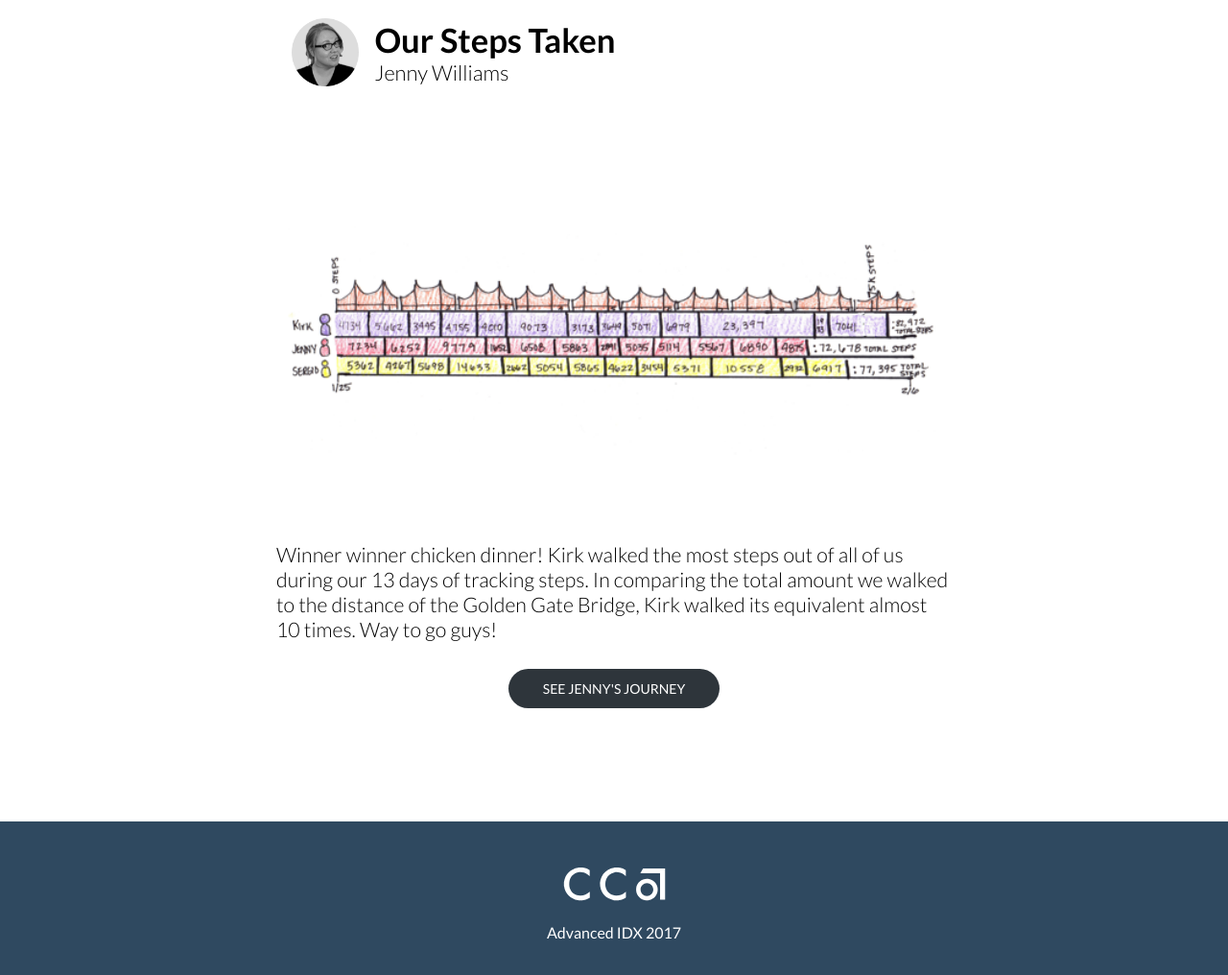
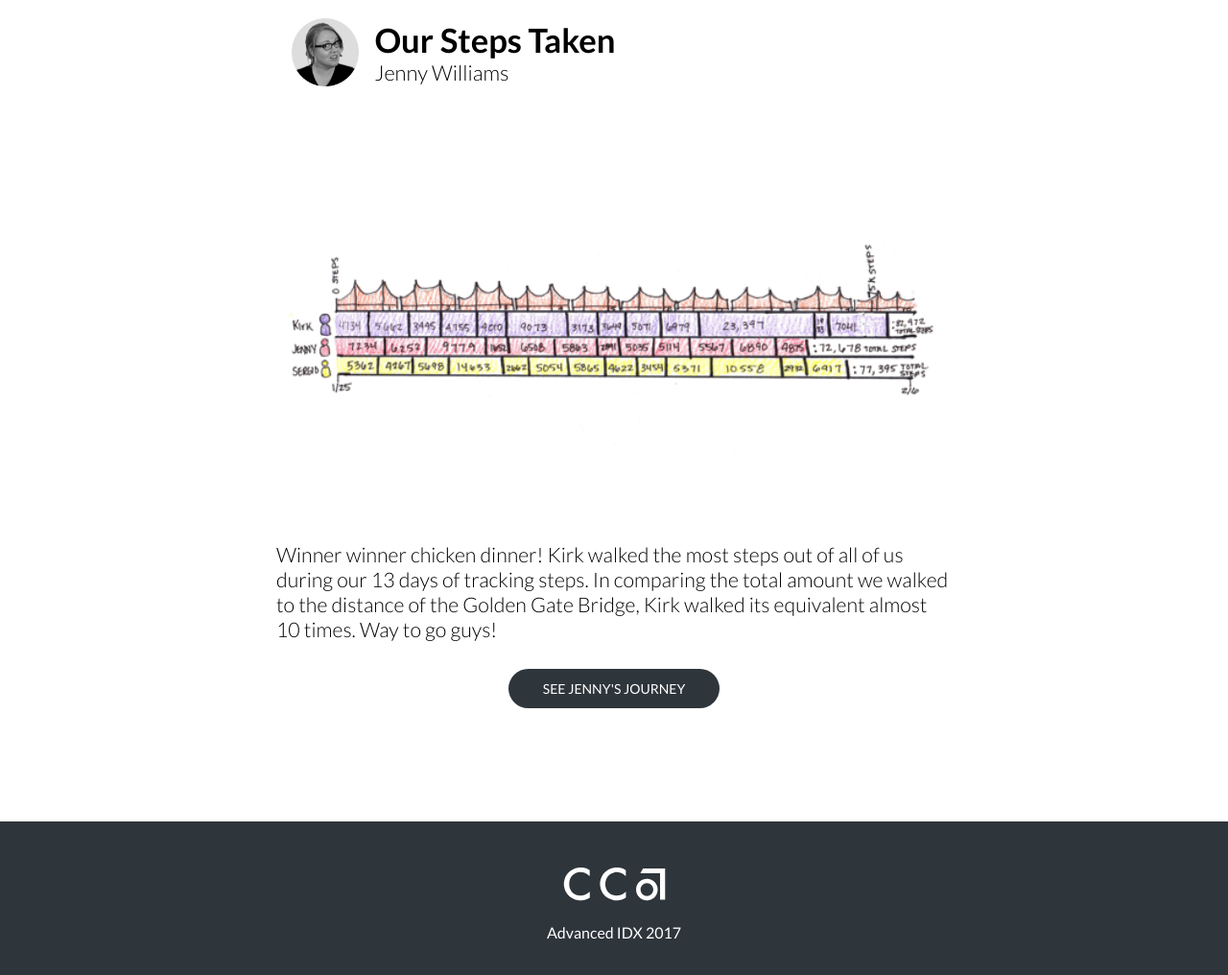
Before and after one commit to kjohnson7/idx_proj2, a plain HTML site: page index.html in a window 1280 px wide. Shown: the part 1936-2952 px from the top of the page at 96% size. Drawn offline with nearby package versions, Linux system fonts and the light colour scheme.

Commit message:
changed footer color

```diff
--- a/css/styles.css
+++ b/css/styles.css
@@ -127,7 +127,7 @@ p{
 #footer{
 	width:100%;
 	height:200px;
-	background-color: #2f4960;
+	background-color: #2E353B;
 	color:white;
 	font-family: 'Lato', sans-serif;
 	display: inline-block;
```
